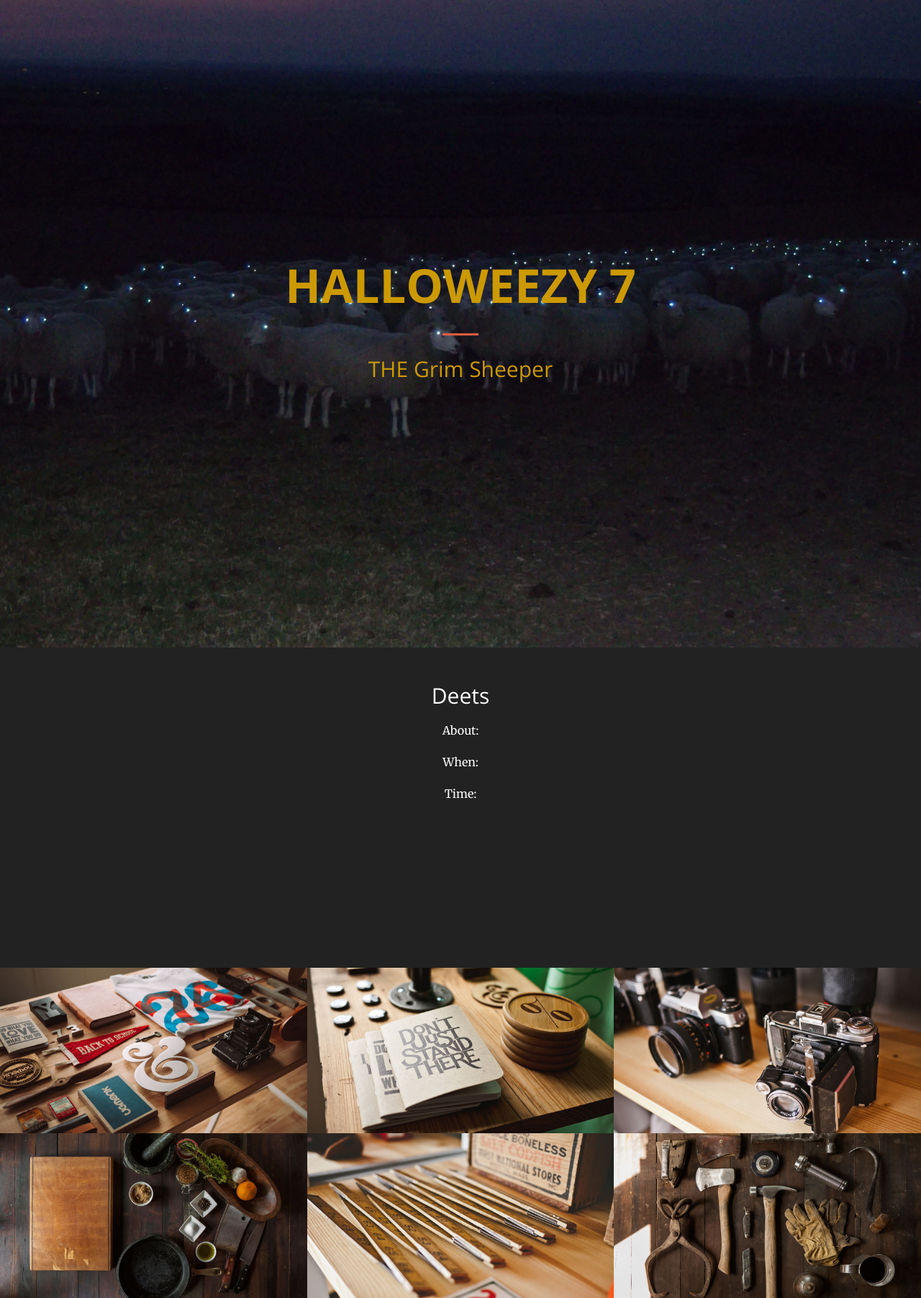
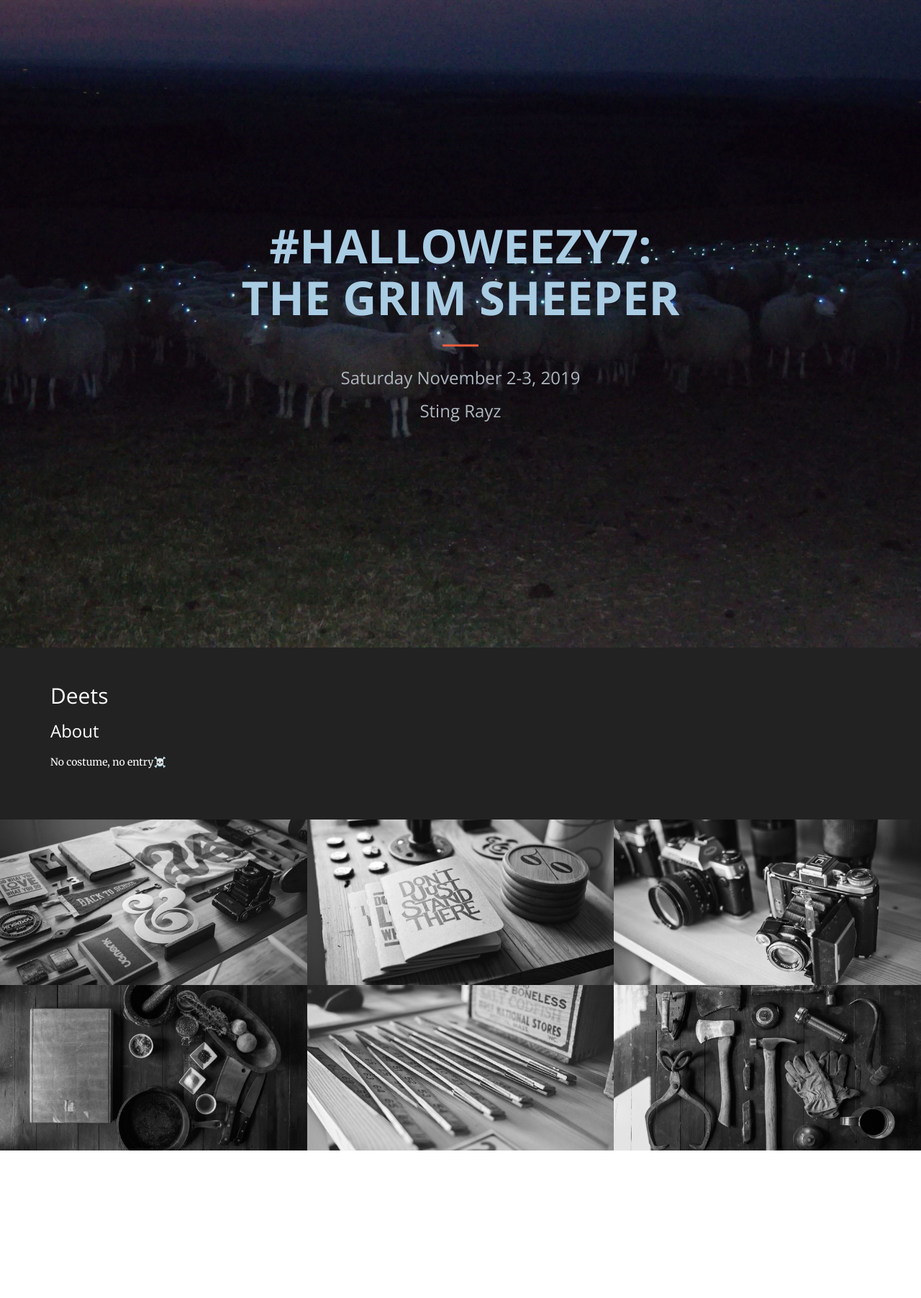
Before and after one commit to iamciera/halloweezy7, a Jekyll site: the page built from index.html, in a window 1280 px wide. Shown: the whole page at 72% size. Built offline with Jekyll 4.4.1, drawn with Linux system fonts in a browser that asks for light colours; after the commit the page ends 1599 px from its top, so only the background shows below that.

Commit message:
made a lil better

```diff
--- a/_includes/aside.html
+++ b/_includes/aside.html
@@ -1,18 +1,28 @@
   <aside class="bg-dark">
-      <div class="container text-center">
+      <div class="container text-left">
           <div class="call-to-action">
               <h2>Deets</h2>
-              <p>About:</p>
-              <p>When:</p>
-              <p>Time:</p>
-              </br>
-              </br>
-              </br>
-              </br>
-              </br>
-              </br>
-              </br>
-              </br>
+              <h3>About</h3>
+<!--
+
+              <p>7 years ago, 4 witches, 2 elfs, and an unsuspecting farm boy slayed a pig in the shadow of a Yolo County barn and proclaimed it to be Halloweezy 1: Donkeypocalypse. Since then we've been gored by the Poltergoat, hexed by the Wiccan Chickens, and cuckolded by the Apocalypse Cow (she's a looker).</p>
+
+              <p>ON THIS YEAR, the 7th year of the Weezy, the 7 gates of hell creak open to reveal the most blood-curdling being of them all: ☠️🐏THE GRIM SHEEPER. Come if you dare, for the GOAT team has some new tricks up our hooves. You may expect to<p>
+
+              </p>DANCE your ghoulish faces off to spooky tunes<p>
+              </p>DJ Ms Manners: http://bit.ly/MsManEATER<p>
+              </p>Pretty Perez: https://bit.ly/2P1gq9u<p>
+              </p>and more💫<p>
+
+              </p>DRINK vile potions and the blood of innocents:<p>
+              </p>Please support our gracious hosts and help us make this a sustainable event by bellying up to the Stingrayz bar. You may also search out the Spookeazy, but rumor has it that those who find it are never the same.<p>
+
+              </p>REST your weary bones in the Tent City of the Dead:
+              Camping on the property for the evening is included. Weird and positive community vibes required.<p>
+
+              </p>FEAST upon the flesh of late night blintzes, and unsuspecting morning tacos. (for all those taco-starved last year-- we've got a new taco partner).<p> -->
+
+             </p> No costume, no entry☠️<p>
 
 
           </div>
--- a/_includes/header.html
+++ b/_includes/header.html
@@ -1,9 +1,17 @@
 <header>
+
+<style type="text/css">
+    h3.detail { color:#AEB6BF }
+    h1.detail { color:#AEB6BF }
+</style>
+
     <div class="header-content">
         <div class="header-content-inner">
-            <h1>Halloweezy 7</h1>
-            <hr>
-            <H2>THE Grim Sheeper</H2>
+            <h1>#halloweezy7:</h1>
+            <h1>The Grim Sheeper</h1>
+                        <hr>
+            <H3 class = "detail">Saturday November 2-3, 2019</H3>
+            <H3 class = "detail">Sting Rayz</H3>
         </div>
     </div>
 </header>
--- a/_sass/_base.scss
+++ b/_sass/_base.scss
@@ -157,7 +157,7 @@ header {
     background-position: center;
     background-image: url('../img/header.jpg');
     text-align: center;
-    color: #cc9900;
+    color: #A9CCE3;
     .header-content {
         position: relative;
         text-align: center;
```
Also changed, not shown: img/portfolio/1.jpg, img/portfolio/2.jpg, img/portfolio/3.jpg, img/portfolio/4.jpg, img/portfolio/5.jpg, img/portfolio/6.jpg.
